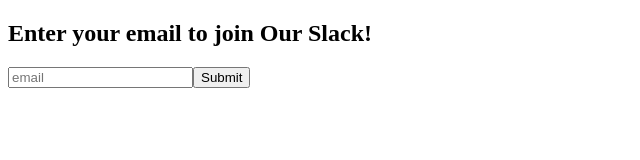
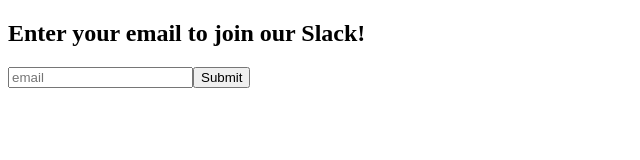
Before and after one commit to usereactnyc/usereact.nyc, a Gatsby site: page /home/Slack in a window 1280 px wide. Shown: the full height of the page, 0-640 px from the left. Built offline with nearby package versions, Linux system fonts and the light colour scheme; Gatsby itself is replaced by a stand-in of ours.

Commit message:
lower case our (#40)

```diff
--- a/src/pages/home/Slack.tsx
+++ b/src/pages/home/Slack.tsx
@@ -7,7 +7,7 @@
       method="post"
       action="/.netlify/functions/request-slack-invite"
     >
-      <h2>Enter your email to join Our Slack!</h2>
+      <h2>Enter your email to join our Slack!</h2>
       <input placeholder="email" name="email" type="email" />
       <button type="submit">Submit</button>
     </form>
```
